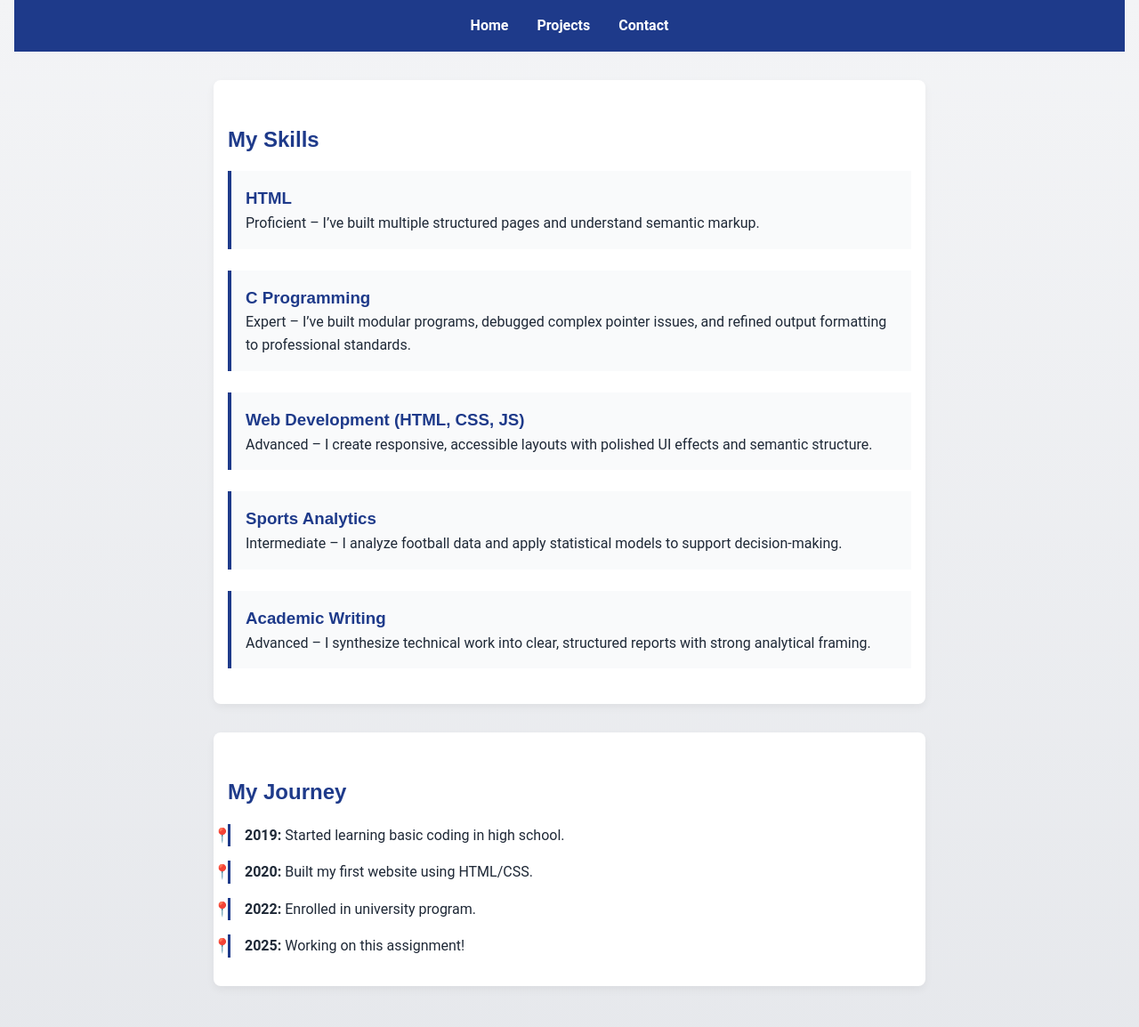
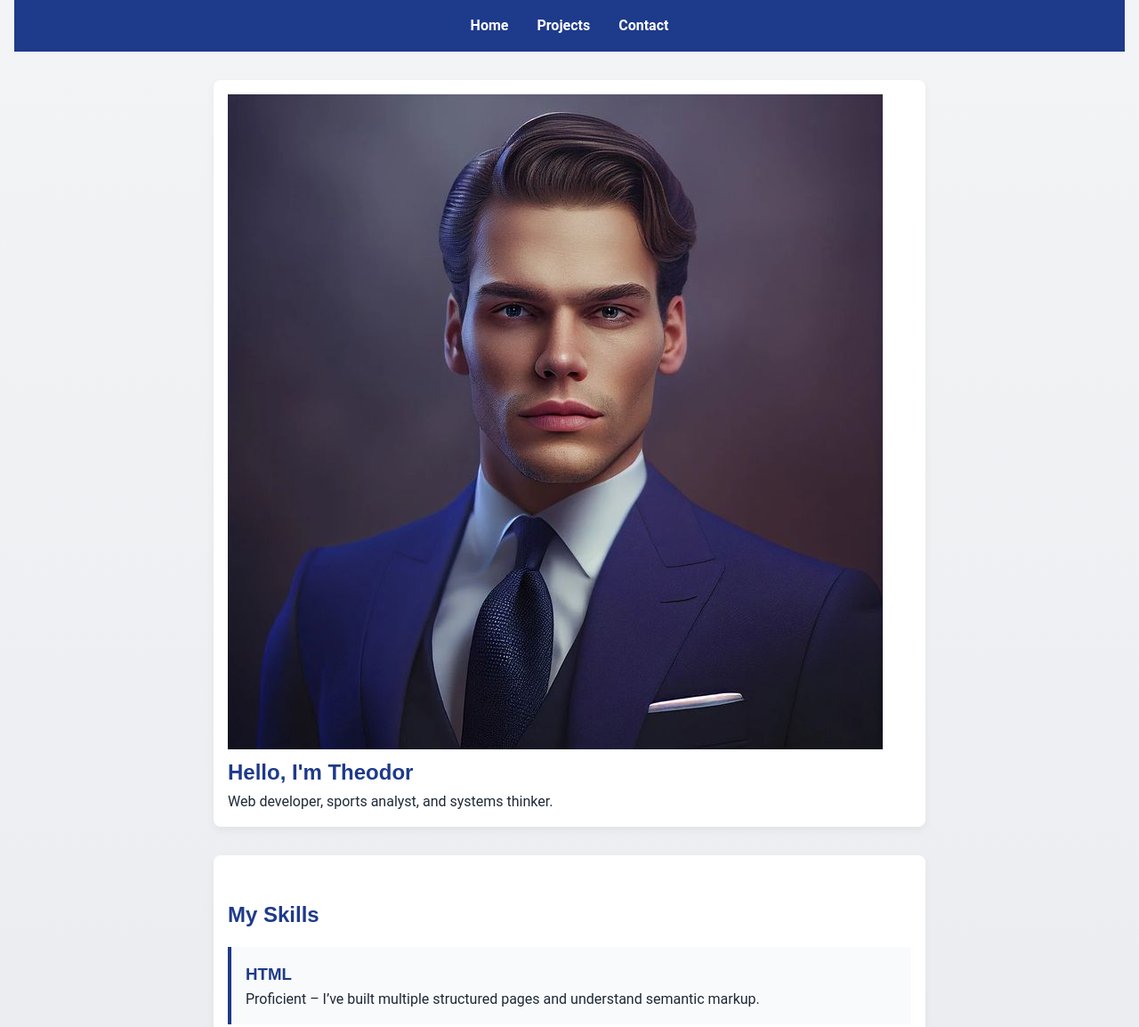
Before and after one commit to Toddebaos/Lab-1-HTML-CSS, a plain HTML site: page index.html in a window 1280 px wide. Shown: the top 1154 px of the page at 89% size. Drawn offline with Linux system fonts and the light colour scheme.

Commit message:
Added a profile of me

```diff
--- a/index.html
+++ b/index.html
@@ -20,6 +20,13 @@
     </header>
 
     <main>
+
+        <section id="hero">
+            <img src="lab1-photo.jpg" alt="Photo of me" class="profile-pic" />
+            <h1>Hello, I'm Theodor</h1>
+            <p>Web developer, sports analyst, and systems thinker.</p>
+        </section>
+
         <section id="skills">
             <h2>My Skills</h2>
             <div class="skill">
```
Also changed, not shown: lab1-photo.jpg (added).
